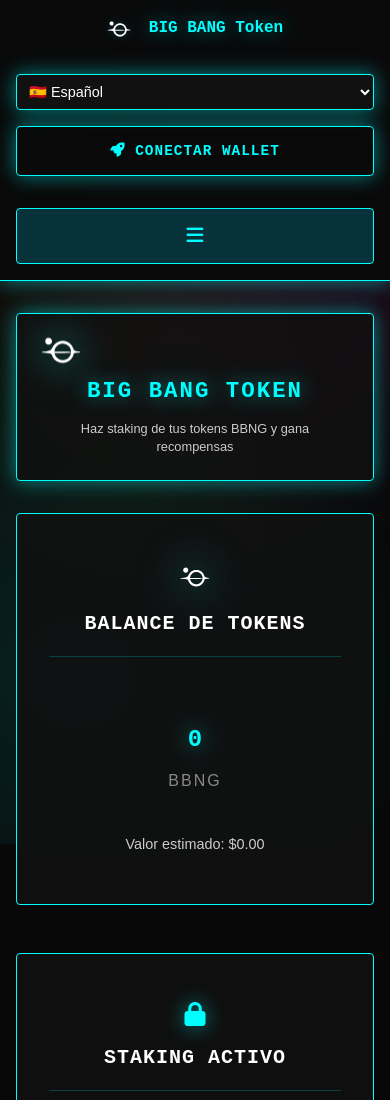
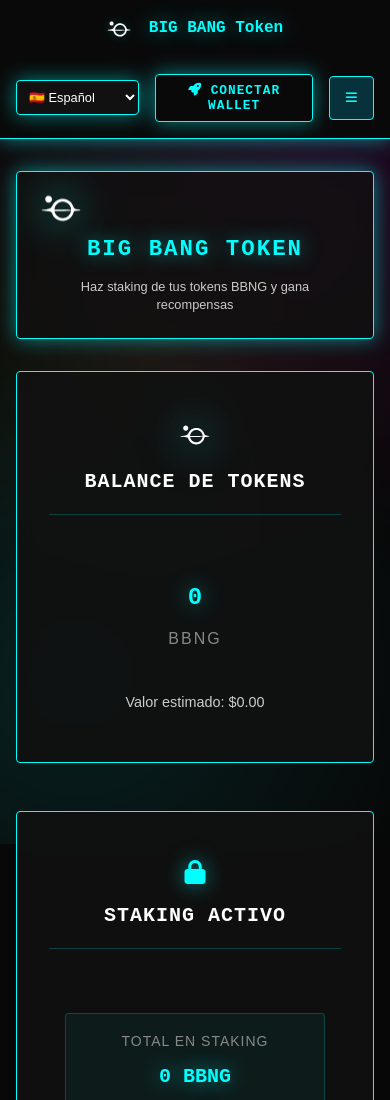
Before and after one commit to jjorbam/big-bang-token, a website: page frontend/index.html in a window 390 px wide. Shown: the top 1100 px of the page. Drawn offline with Linux system fonts and the light colour scheme.

Commit message:
📱 Arreglar layout móvil - Botón de conectar wallet y menú ahora están en línea (uno al lado del otro)

```diff
--- a/frontend/styles.css
+++ b/frontend/styles.css
@@ -1357,14 +1357,17 @@ body::before {
     }
 
     .wallet-section {
-        flex-direction: column;
+        flex-direction: row;
         gap: var(--spacing-sm);
         width: 100%;
+        align-items: center;
+        justify-content: space-between;
     }
 
     .language-selector {
         order: 1;
-        width: 100%;
+        width: auto;
+        flex: 1;
     }
 
     .language-select {
@@ -1374,8 +1377,10 @@ body::before {
 
     #connectWallet {
         order: 2;
-        width: 100%;
+        width: auto;
         font-size: 0.9rem;
+        flex: 1;
+        margin: 0 var(--spacing-sm);
     }
 
     .wallet-info {
@@ -1383,6 +1388,7 @@ body::before {
         width: 100%;
         flex-direction: column;
         gap: var(--spacing-xs);
+        margin-top: var(--spacing-sm);
     }
 
     .nav {
@@ -1410,12 +1416,13 @@ body::before {
     }
 
     .menu-toggle {
-        order: 5;
+        order: 2;
         display: block;
-        width: 100%;
-        margin-top: var(--spacing-sm);
+        width: auto;
+        margin: 0;
         background: rgba(0, 212, 255, 0.2);
         border: 1px solid var(--primary-neon);
+        flex: 0 0 auto;
     }
 
     .section-header h1 {
@@ -1562,6 +1569,36 @@ body::before {
 
     .modal-content p {
         font-size: 0.9rem;
+    }
+
+    .wallet-section {
+        flex-direction: row;
+        gap: var(--spacing-xs);
+        align-items: center;
+    }
+
+    .language-selector {
+        flex: 1;
+        min-width: 0;
+    }
+
+    .language-select {
+        font-size: 0.8rem;
+        padding: var(--spacing-xs);
+    }
+
+    #connectWallet {
+        flex: 1;
+        font-size: 0.8rem;
+        padding: var(--spacing-xs) var(--spacing-sm);
+        margin: 0 var(--spacing-xs);
+    }
+
+    .menu-toggle {
+        flex: 0 0 auto;
+        font-size: 0.8rem;
+        padding: var(--spacing-xs) var(--spacing-sm);
+        min-width: 44px;
     }
 }
 
```
